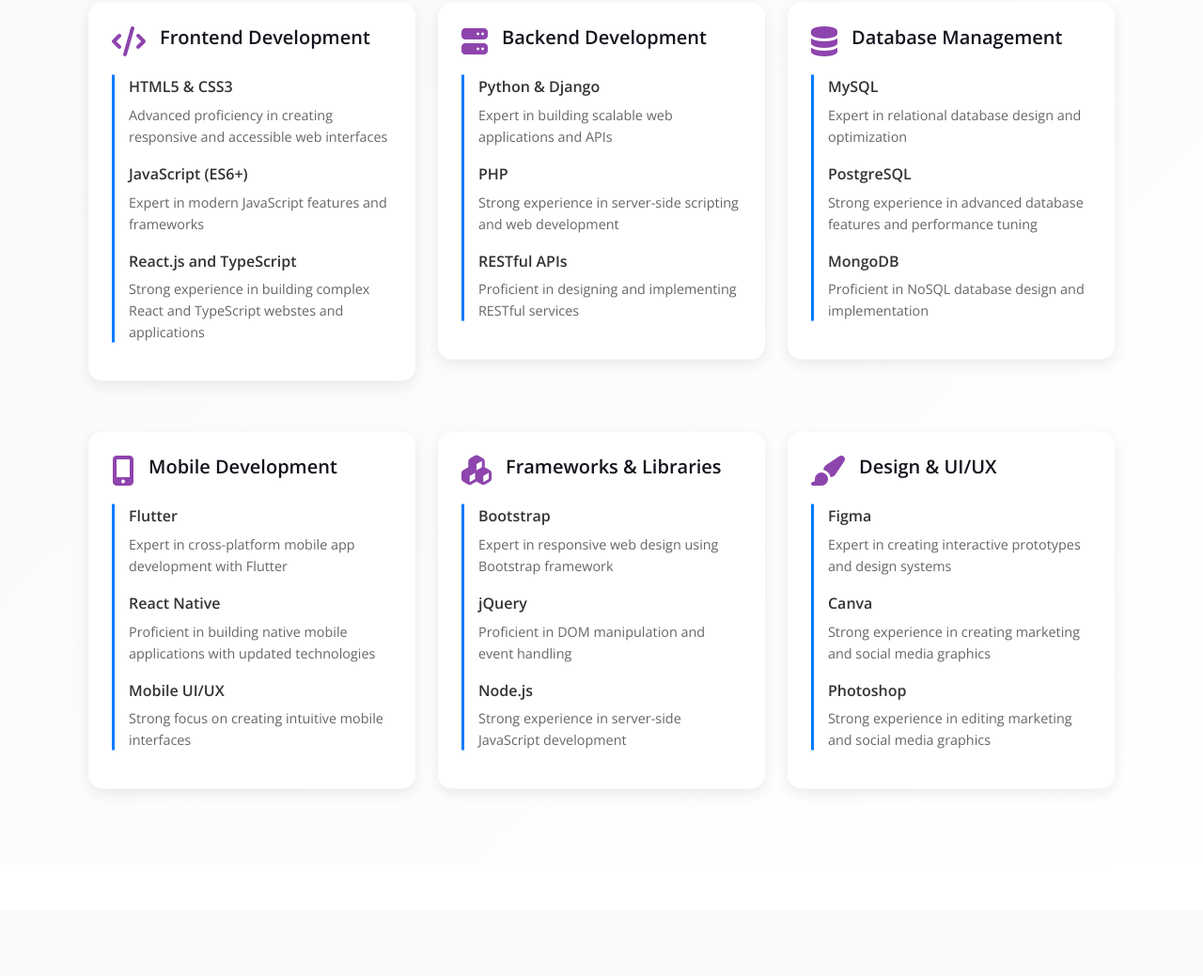
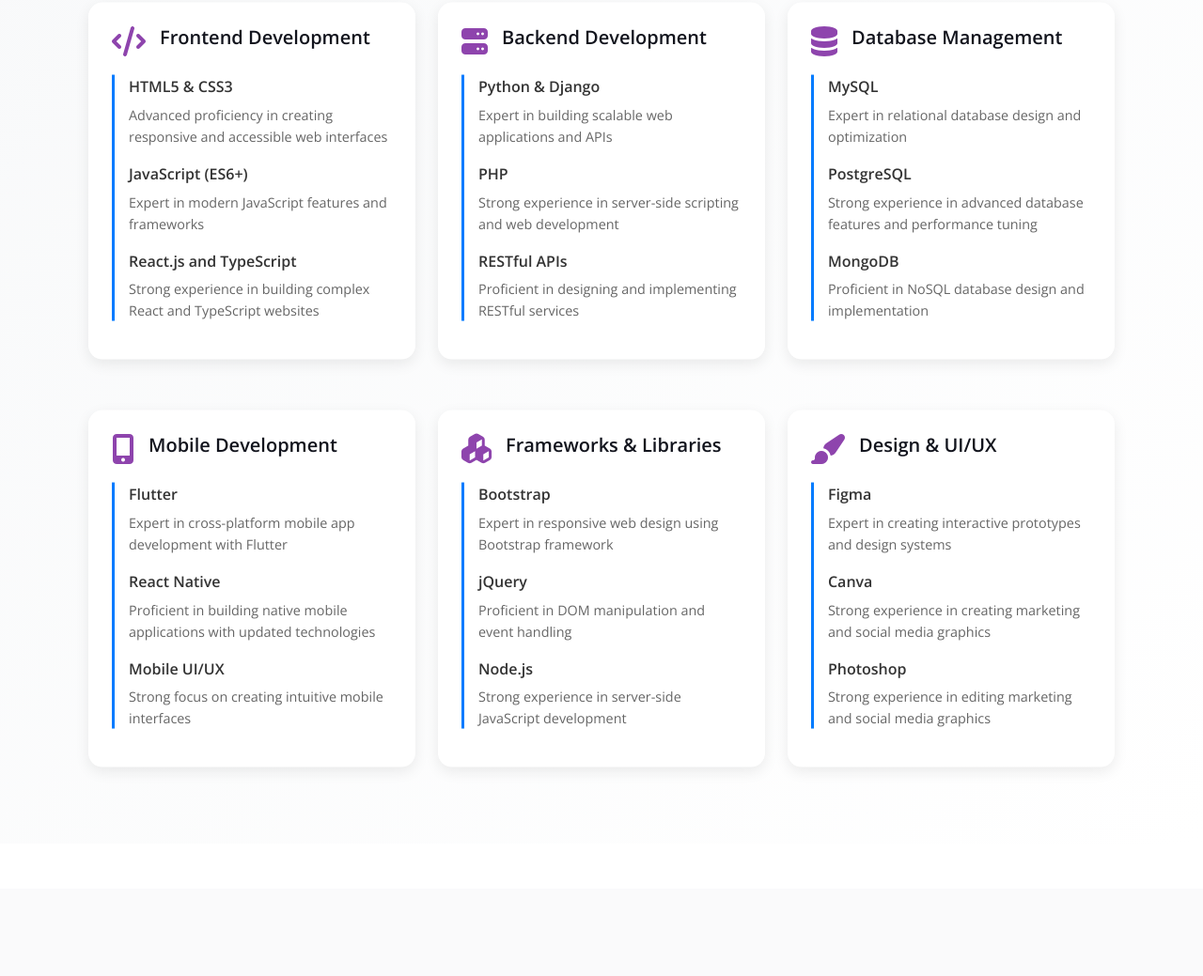
Before and after one commit to Telesphore-Uwabera/My-Portfolio, a plain HTML site: page index.html in a window 1280 px wide. Shown: the part 2143-3182 px from the top of the page at 94% size. Drawn offline with nearby package versions, Linux system fonts and the light colour scheme; animation ran at ten frames a second; files whose address does not match are found by name.

Commit message:
Update index.html

```diff
--- a/index.html
+++ b/index.html
@@ -656,7 +656,7 @@
                         </div>
                         <div class="skill-item">
                             <span class="skill-name">React.js and TypeScript</span>
-                            <p class="skill-description">Strong experience in building complex React and TypeScript webstes and applications</p>
+                            <p class="skill-description">Strong experience in building complex React and TypeScript websites</p>
                         </div>
                     </div>
                 </div>
```
